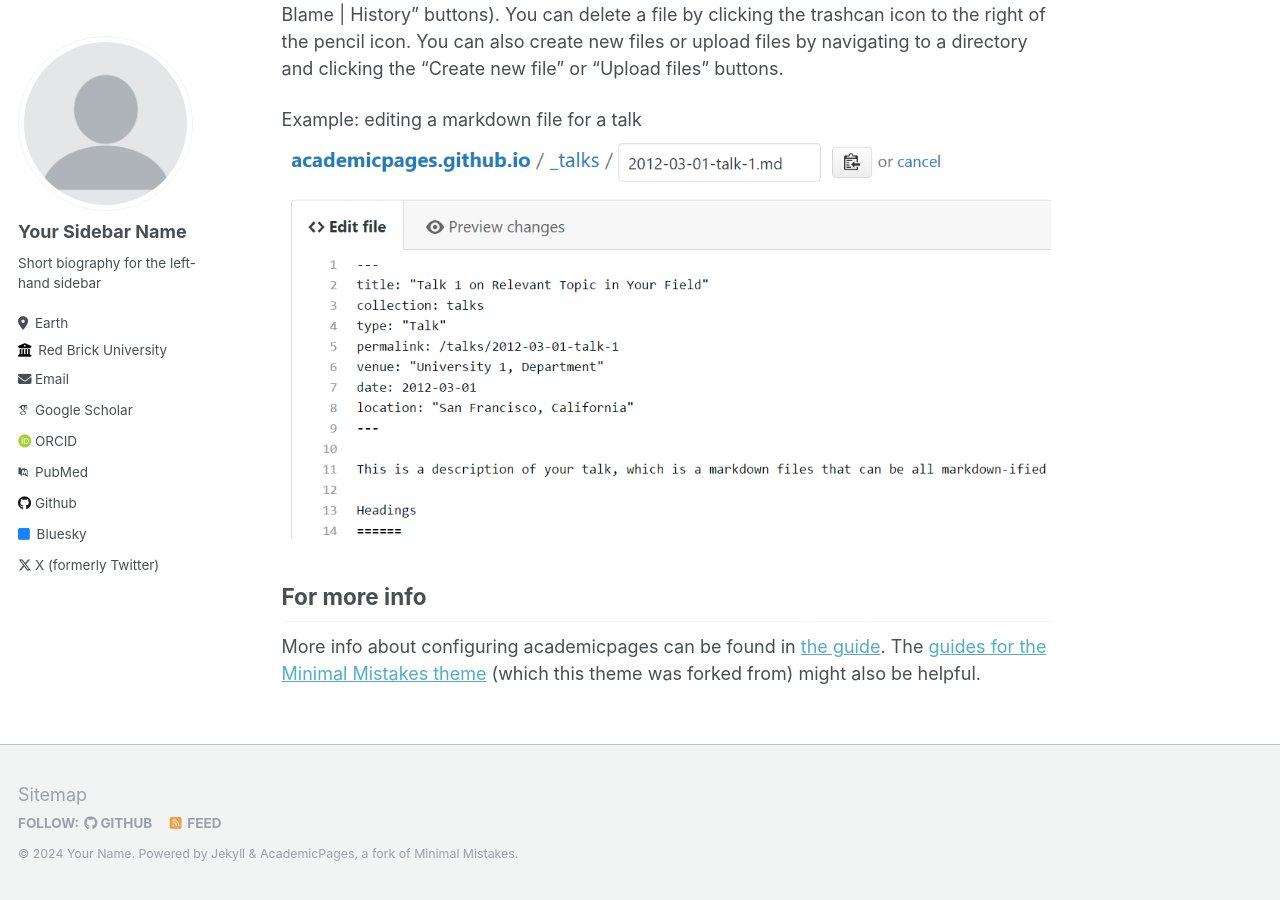
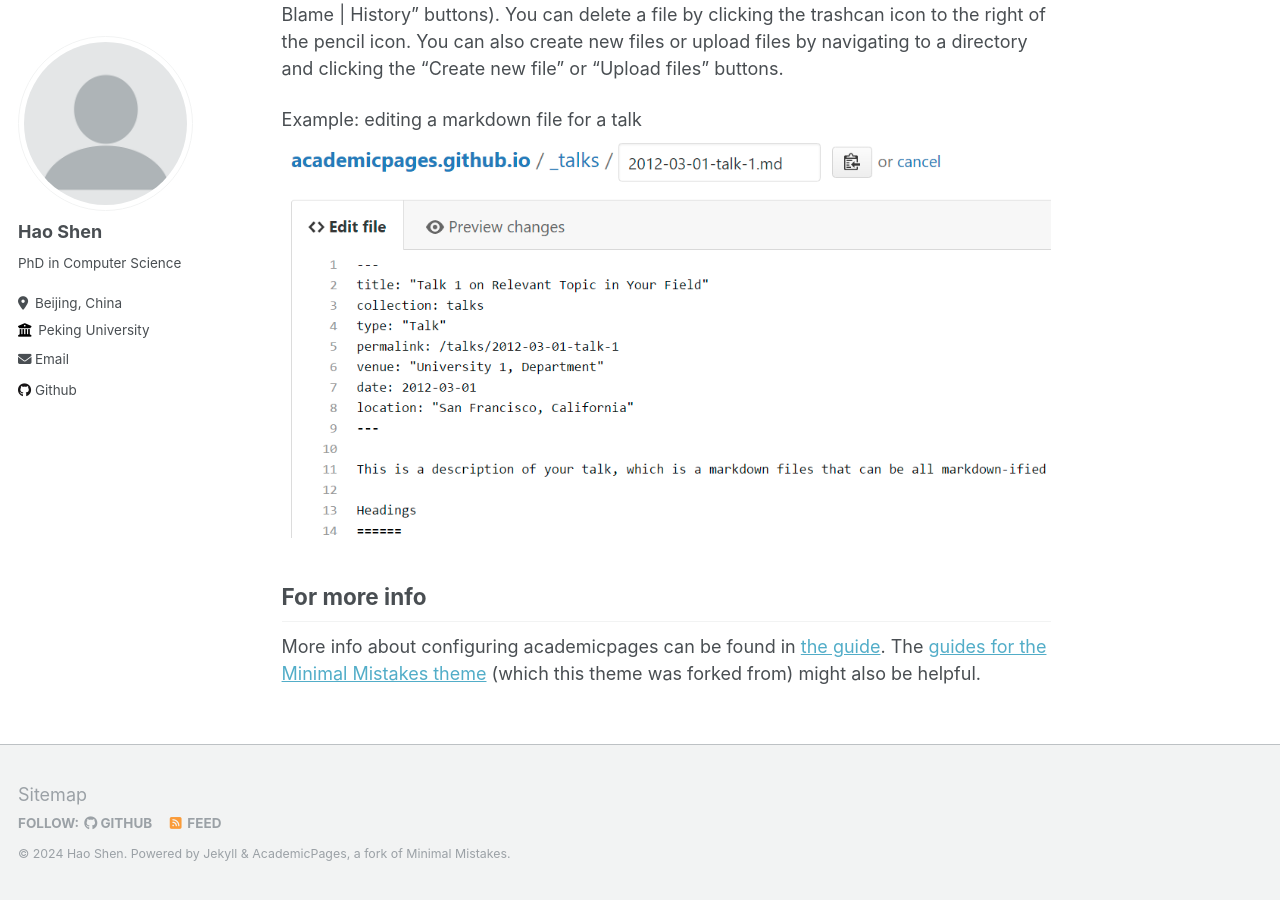
Before and after one commit to shen-hhao/shen-hhao.github.io, a Jekyll site: the page built from _pages/about.md, in a window 1280 px wide and 900 px high, scrolled down 2463 px. Built offline with Jekyll 4.4.1, drawn with Linux system fonts in a browser that asks for light colours; some web fonts are replaced; some of the changed text lies outside the part shown.

Commit message:
Update _config.yml

```diff
--- a/_config.yml
+++ b/_config.yml
@@ -8,13 +8,13 @@
 
 # Basic Site Settings
 locale                   : "en-US"
-title                    : "Your Name / Site Title"
+title                    : "Main"
 title_separator          : "-"
-name                     : &name "Your Name"
+name                     : &name "Hao Shen"
 description              : &description "personal description"
 url                      : https://academicpages.github.io # the base hostname & protocol for your site e.g. "https://mmistakes.github.io"
 baseurl                  : "" # the subpath of your site, e.g. "/blog"
-repository               : "academicpages/academicpages.github.io"
+repository               : "shen-hhao/shen-hhao.github.io"
 
 # Site Author - The following control what appear as part of the author content on the side bar.
 #               If a field is blank the icon and link will not appear, otherwise it will be shown.
@@ -22,32 +22,32 @@ repository               : "academicpages/academicpages.github.io"
 author:
   # Biographic information
   avatar           : "profile.png"
-  name             : "Your Sidebar Name"
+  name             : "Hao Shen"
   pronouns         : # example: "she/her"
-  bio              : "Short biography for the left-hand sidebar"
-  location         : "Earth"
-  employer         : "Red Brick University"
+  bio              : "PhD in Computer Science"
+  location         : "Beijing, China"
+  employer         : "Peking University"
   uri              : # URL
-  email            : "none@example.org"
+  email            : "shenhaosim@pku.edu.cn"
 
   # Academic websites
   arxiv            : # URL - Update with the correct link to your profile
-  googlescholar    : "https://scholar.google.com/citations?user=PS_CX0AAAAAJ"
+  googlescholar    : # "https://scholar.google.com/citations?user=PS_CX0AAAAAJ"
   impactstory      : # URL
-  orcid            : "http://orcid.org/yourorcidurl"
-  pubmed           : "https://www.ncbi.nlm.nih.gov/pubmed/?term=john+snow"
+  orcid            : # "http://orcid.org/yourorcidurl"
+  pubmed           : # "https://www.ncbi.nlm.nih.gov/pubmed/?term=john+snow"
   researchgate     : # URL
 
   # Repositories and software development
   bitbucket        : # Username - Update with your username on the site
   codepen          : # Username
   dribbble         : # Username
-  github           : "academicpages"
+  github           : "shen-hhao"
   kaggle           : # Username
   stackoverflow    : # User number or user number and name (i.e., use "1" or "1/jeff-atwood")
 
   # Social media
-  bluesky          : "bsky.app" # Replace this with you Bluesky username
+  bluesky          : # "bsky.app" # Replace this with you Bluesky username
   facebook         : # Username
   flickr           : # Username
   foursquare       : # Username
@@ -64,7 +64,7 @@ author:
   steam            : # Username
   telegram         : # URL
   tumblr           : # Username
-  twitter          : "UniofOxford"  # Replace this with your X / Twitter handle
+  twitter          : # "UniofOxford"  # Replace this with your X / Twitter handle
   vine             : # Username
   weibo            : # Username
   wikipedia        : # Username
```
